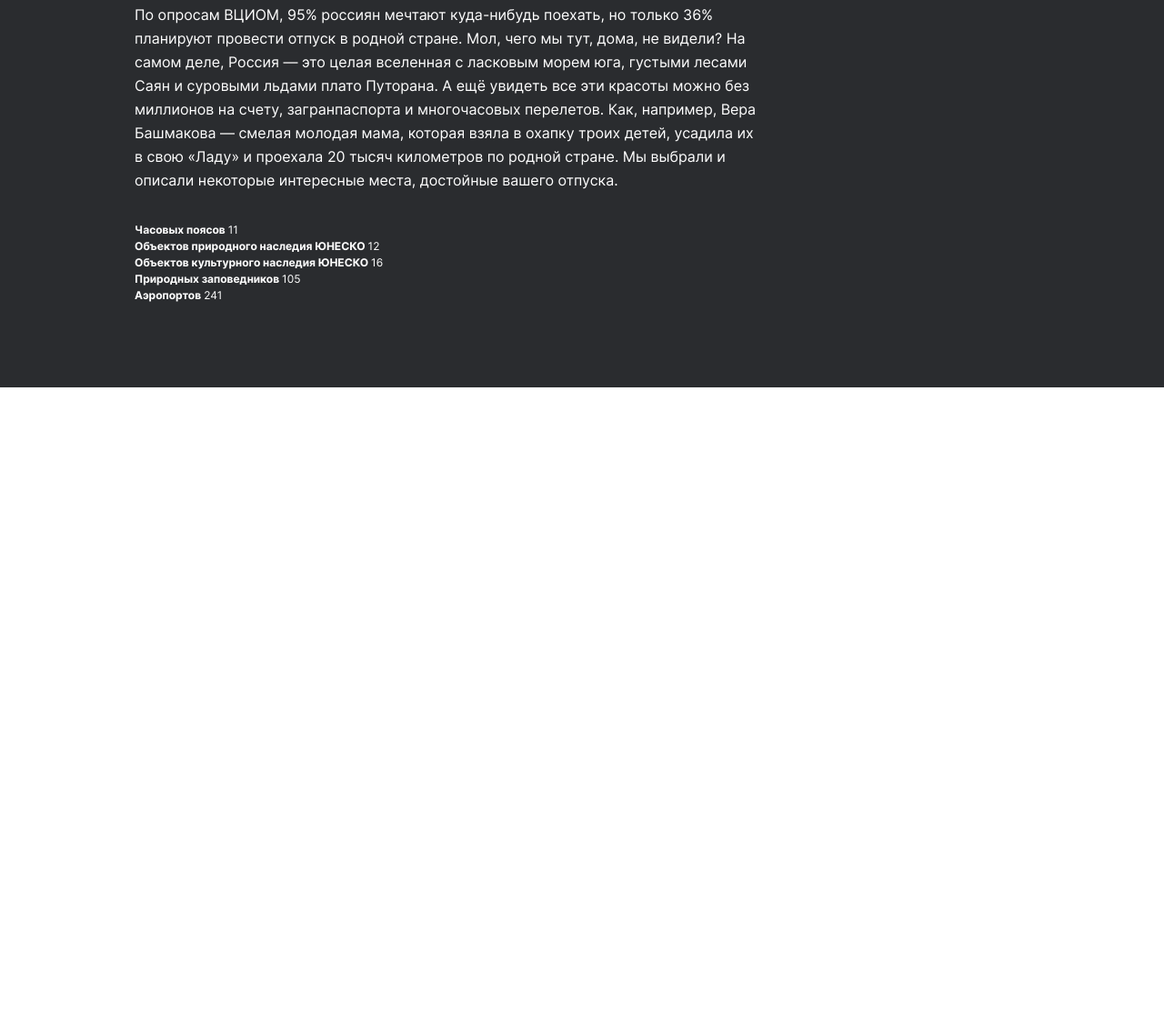
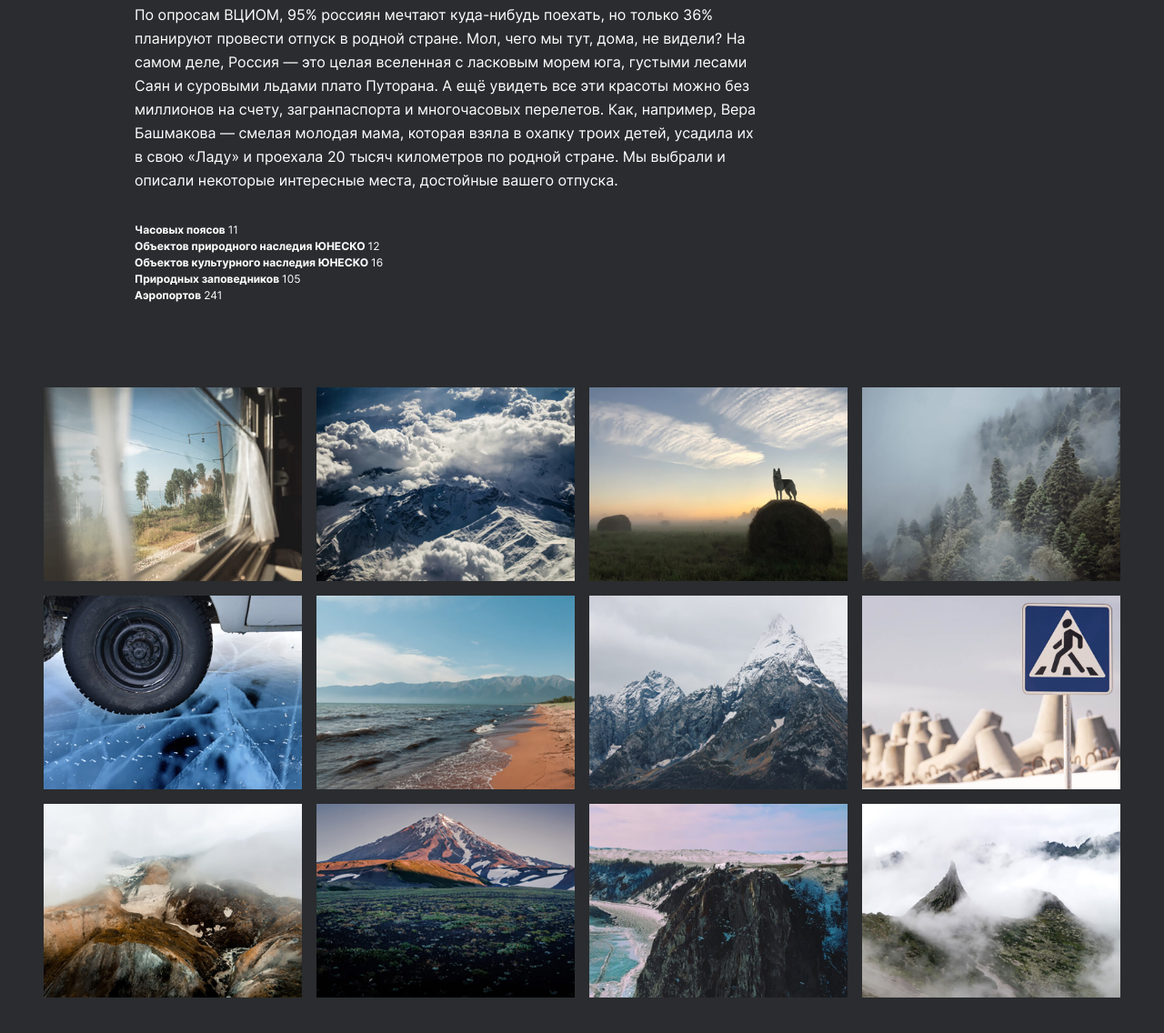
Before and after one commit to ElviraGazeeva/russian-travel, a plain HTML site: page index.html in a window 1280 px wide. Shown: the part 1331-2467 px from the top of the page at 91% size. Before the commit the page ends 1757 px from the top, so only its background shows below. Drawn offline with Linux system fonts and the light colour scheme.

Commit message:
gallery added

```diff
--- /dev/null
+++ b/blocks/gallery/__item/gallery__item.css
@@ -0,0 +1,5 @@
+.gallery__item {
+  width: 100%;
+  object-fit: cover;
+  object-position: center;
+}
--- /dev/null
+++ b/blocks/gallery/gallery.css
@@ -0,0 +1,7 @@
+.gallery {
+  padding: 0 48px 92px;
+  background-color: #2a2c2f;
+  display: grid;
+  grid-template-columns: repeat(4, 1fr);
+  gap: 16px;
+}
--- a/index.html
+++ b/index.html
@@ -33,5 +33,19 @@
       <li class="intro__list-item"><p class="intro__list-item-text">Аэропортов </p><p class="intro__list-item-value">241</p></li>
     </ul>
   </section>
+  <section class="gallery">
+    <img src="./images/photo-grid-train.jpg" alt="картинка поезд" class="gallery__item">
+    <img src="./images/photo-grid-atharva-tulsi.jpg" alt="картинка гора в тучах" class="gallery__item">
+    <img src="./images/photo-grid-tuman.jpg" alt="картинка туман" class="gallery__item">
+    <img src="./images/photo-grid-sochi.jpg" alt="картинка сочи" class="gallery__item">
+    <img src="./images/photo-grid-arisa.jpg" alt="картинка ариса" class="gallery__item">
+    <img src="./images/photo-grid-baikal.jpg" alt="картинка байкал" class="gallery__item">
+    <img src="./images/photo-grid-elbrus.jpg" alt="картинка эльбрус" class="gallery__item">
+    <img src="./images/photo-grid-kondratiev.jpg" alt="картинка кондратьев" class="gallery__item">
+    <img src="./images/photo-grid-kamchatka-1.jpg" alt="картинка камчатка 1" class="gallery__item">
+    <img src="./images/photo-grid-kamchatka-2.jpg" alt="картинка камчатка 2" class="gallery__item">
+    <img src="./images/photo-grid-baikal-2.jpg" alt="картинка байкал 2" class="gallery__item">
+    <img src="./images/photo-grid-ergaki.jpg" alt="картинка ергаки" class="gallery__item">
+  </section>
 </body>
 </html>
--- a/pages/index.css
+++ b/pages/index.css
@@ -25,3 +25,6 @@
 @import url(../blocks/intro/__list-item/intro__list-item.css);
 @import url(../blocks/intro/__list-item-text/intro__list-item-text.css);
 @import url(../blocks/intro/__list-item-value/intro__list-item-value.css);
+
+@import url(../blocks/gallery/gallery.css);
+@import url(../blocks/gallery/__item/gallery__item.css);
```
